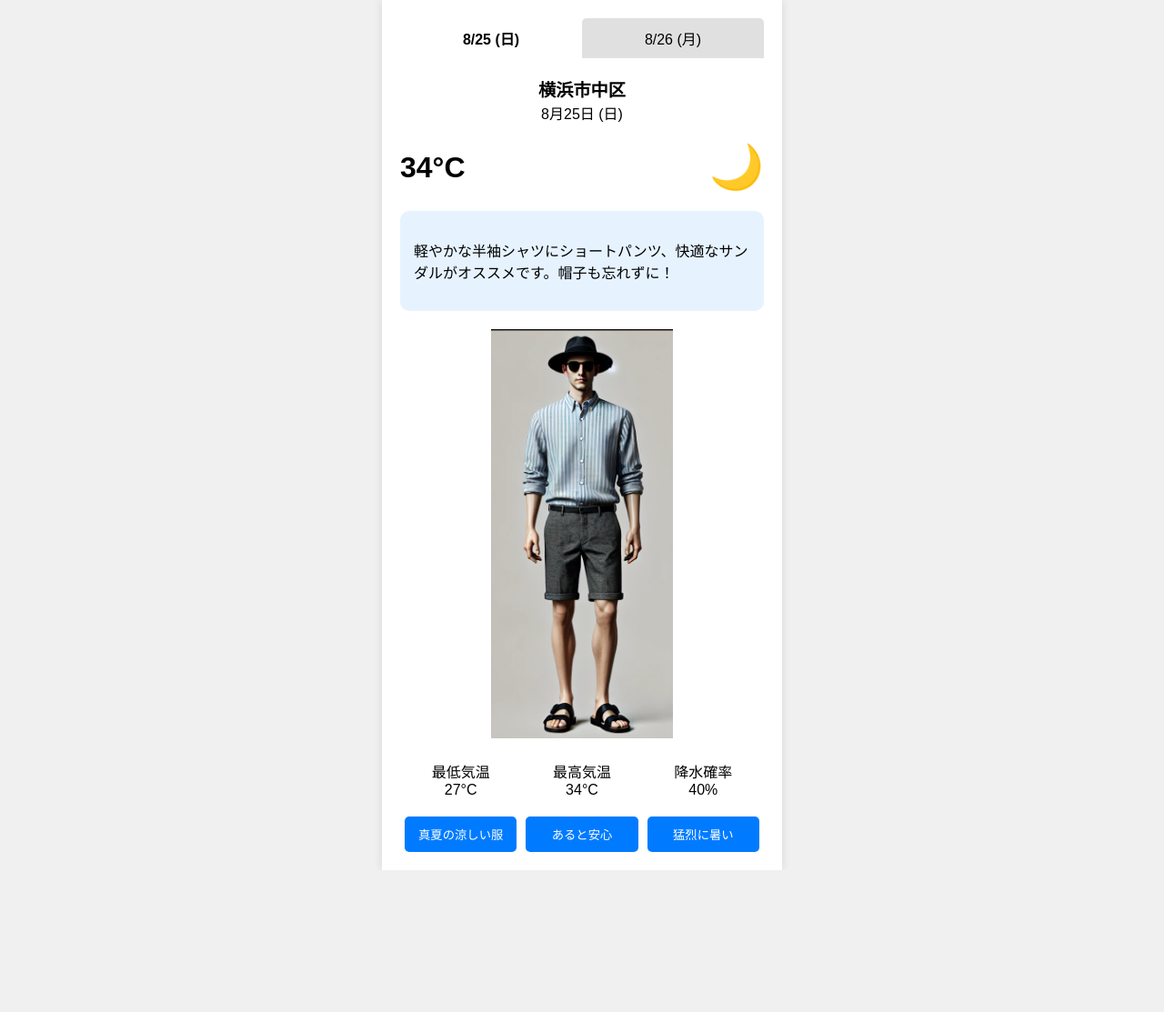
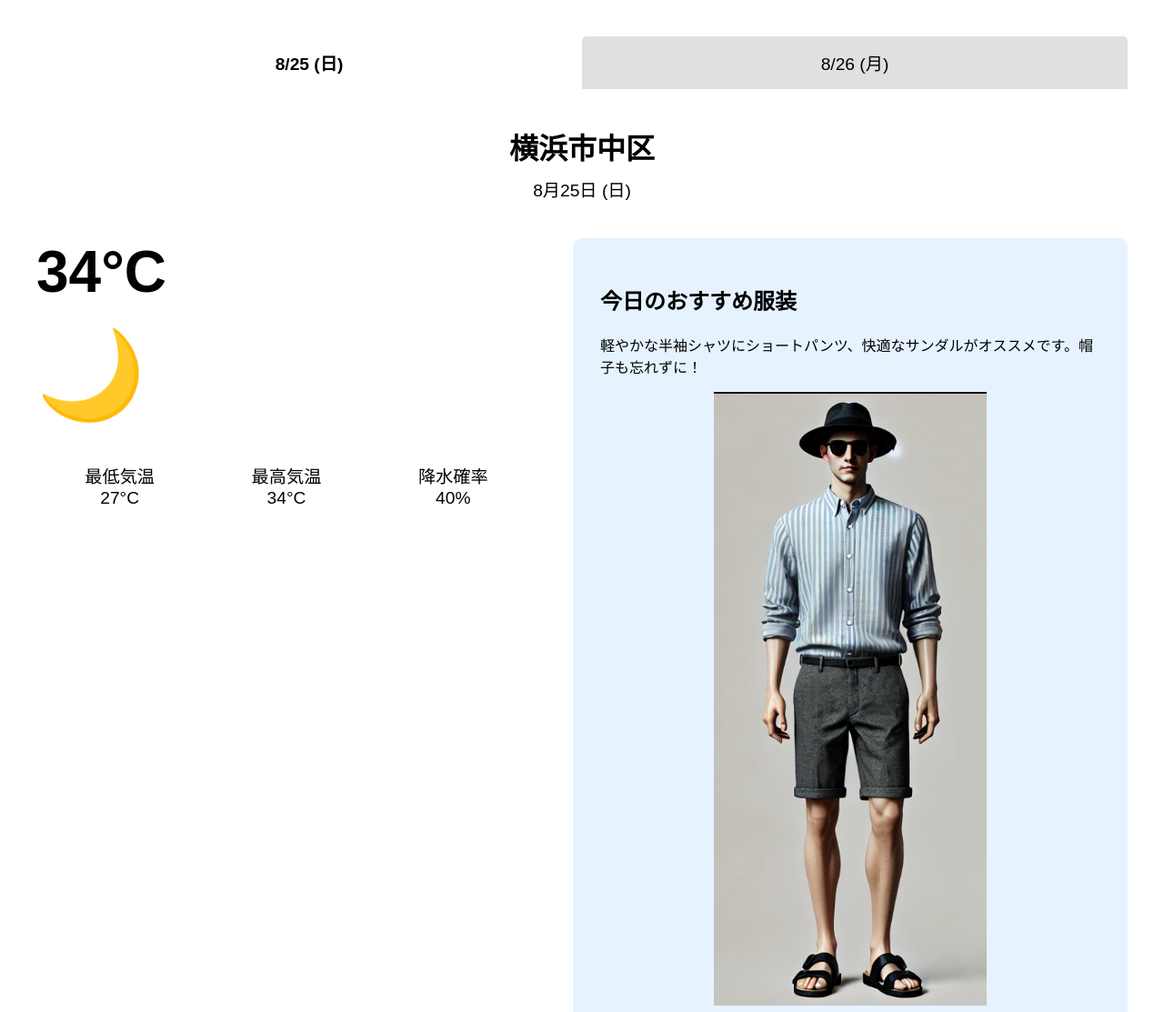
Before and after one commit to hiro0211/AIWeather-, a plain HTML site: page index.html in a window 1280 px wide. Shown: the top 1113 px of the page at 91% size. Before the commit the page ends 957 px from the top, so only its background shows below. Drawn offline with Linux system fonts and the light colour scheme.

Commit message:
Add files via upload

```diff
--- a/index.html
+++ b/index.html
@@ -14,95 +14,116 @@
     }
 
     .container {
-      max-width: 400px;
+      max-width: 1200px;
       margin: 0 auto;
-      padding: 20px;
+      padding: 40px;
       background-color: white;
       box-shadow: 0 0 10px rgba(0, 0, 0, 0.1);
     }
 
     .header {
       text-align: center;
-      margin-bottom: 20px;
+      margin-bottom: 40px;
     }
 
     .location {
-      font-size: 1.2em;
-      font-weight: bold;
-    }
-
-    .weather-info {
-      display: flex;
-      justify-content: space-between;
-      align-items: center;
-      margin-bottom: 20px;
-    }
-
-    .temperature {
       font-size: 2em;
       font-weight: bold;
     }
 
+    .date {
+      font-size: 1.2em;
+      margin-top: 10px;
+    }
+
+    .content-wrapper {
+      display: flex;
+      justify-content: space-between;
+    }
+
+    .weather-info {
+      flex: 1;
+      padding-right: 40px;
+    }
+
+    .temperature {
+      font-size: 4em;
+      font-weight: bold;
+    }
+
     .weather-icon {
-      font-size: 3em;
+      font-size: 6em;
+      margin-top: 20px;
     }
 
     .clothing-suggestion {
+      flex: 1;
       background-color: #e6f3ff;
-      padding: 15px;
+      padding: 30px;
       border-radius: 10px;
-      margin-bottom: 20px;
     }
 
     .clothing-image {
       text-align: center;
-      margin-bottom: 20px;
+      margin-bottom: 30px;
     }
 
     .clothing-image img {
-      max-width: 200px;
+      max-width: 300px;
       height: auto;
     }
 
     .additional-info {
       display: flex;
       justify-content: space-between;
-      margin-bottom: 20px;
+      margin-top: 40px;
     }
 
     .info-item {
       text-align: center;
       flex: 1;
+      font-size: 1.2em;
     }
 
     .button-group {
       display: flex;
       justify-content: space-between;
+      margin-top: 40px;
     }
 
     .button {
       background-color: #007bff;
       color: white;
       border: none;
-      padding: 10px 15px;
+      padding: 15px 25px;
       border-radius: 5px;
       cursor: pointer;
-      flex: 1;
-      margin: 0 5px;
+      font-size: 1.1em;
+      transition: background-color 0.3s;
+    }
+
+    .button:hover {
+      background-color: #0056b3;
     }
 
     .tabs {
       display: flex;
-      margin-bottom: 20px;
+      margin-bottom: 40px;
     }
 
     .tab {
       flex: 1;
       text-align: center;
-      padding: 10px;
+      padding: 15px;
       background-color: #e0e0e0;
       cursor: pointer;
       border-radius: 5px 5px 0 0;
+      font-size: 1.2em;
+      transition: background-color 0.3s;
+    }
+
+    .tab:hover {
+      background-color: #d0d0d0;
     }
 
     .tab.active {
@@ -117,6 +138,34 @@
     .tab-content.active {
       display: block;
     }
+
+    @media (max-width: 768px) {
+      .container {
+        padding: 20px;
+      }
+
+      .content-wrapper {
+        flex-direction: column;
+      }
+
+      .weather-info, .clothing-suggestion {
+        padding: 0;
+        margin-bottom: 30px;
+      }
+
+      .temperature {
+        font-size: 3em;
+      }
+
+      .weather-icon {
+        font-size: 4em;
+      }
+
+      .button {
+        padding: 10px 15px;
+        font-size: 1em;
+      }
+    }
   </style>
 </head>
 
@@ -130,18 +179,12 @@
     <div id="tab1" class="tab-content active">
       <div class="header">
         <div class="location">横浜市中区</div>
-        <div>8月25日 (日)</div>
+        <div class="date">8月25日 (日)</div>
       </div>
+      <div class="content-wrapper">
         <div class="weather-info">
           <div class="temperature">34°C</div>
           <div class="weather-icon">🌙</div>
-      </div>
-      <div class="clothing-suggestion">
-        <p>軽やかな半袖シャツにショートパンツ、快適なサンダルがオススメです。帽子も忘れずに！</p>
-      </div>
-      <div class="clothing-image">
-        <img src="images/スクリーンショット 2024-08-25 212635.png" alt="服装提案">
-      </div>
           <div class="additional-info">
             <div class="info-item">
               <div>最低気温</div>
@@ -157,22 +200,25 @@
             </div>
           </div>
         </div>
+        <div class="clothing-suggestion">
+          <h2>今日のおすすめ服装</h2>
+          <p>軽やかな半袖シャツにショートパンツ、快適なサンダルがオススメです。帽子も忘れずに！</p>
+          <div class="clothing-image">
+            <img src="images/スクリーンショット 2024-08-25 212635.png" alt="服装提案">
+          </div>
+        </div>
+      </div>
+    </div>
 
     <div id="tab2" class="tab-content">
       <div class="header">
         <div class="location">横浜市中区</div>
-        <div>8月26日 (月)</div>
+        <div class="date">8月26日 (月)</div>
       </div>
+      <div class="content-wrapper">
         <div class="weather-info">
           <div class="temperature">30°C</div>
           <div class="weather-icon">🌦️</div>
-      </div>
-      <div class="clothing-suggestion">
-        <p>半袖シャツに軽めのパンツ、折りたたみ傘も持ち歩くと安心です。</p>
-      </div>
-      <div class="clothing-image">
-        <img src="images/スクリーンショット 2024-08-25 222047.png" alt="服装提案">
-      </div>
           <div class="additional-info">
             <div class="info-item">
               <div>最低気温</div>
@@ -185,6 +231,15 @@
             <div class="info-item">
               <div>降水確率</div>
               <div>50%</div>
+            </div>
+          </div>
+        </div>
+        <div class="clothing-suggestion">
+          <h2>今日のおすすめ服装</h2>
+          <p>半袖シャツに軽めのパンツ、折りたたみ傘も持ち歩くと安心です。</p>
+          <div class="clothing-image">
+            <img src="images/スクリーンショット 2024-08-25 222047.png" alt="服装提案">
+          </div>
         </div>
       </div>
     </div>
```
Lines whose indentation alone changed are shown as unchanged.
